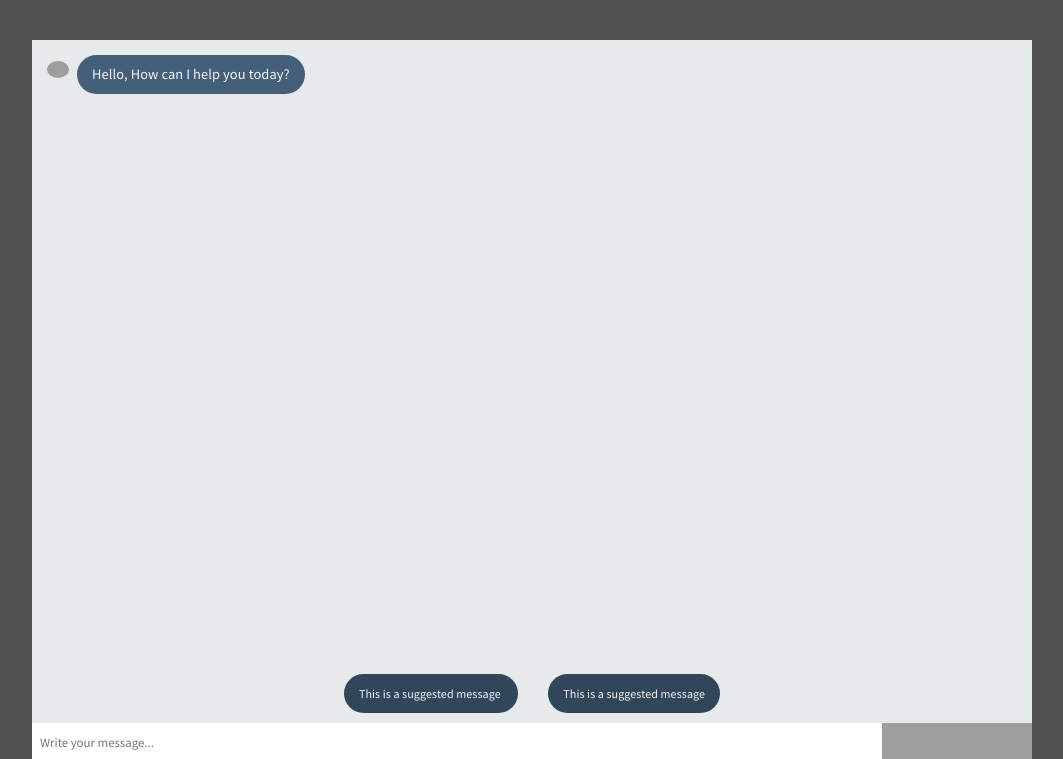
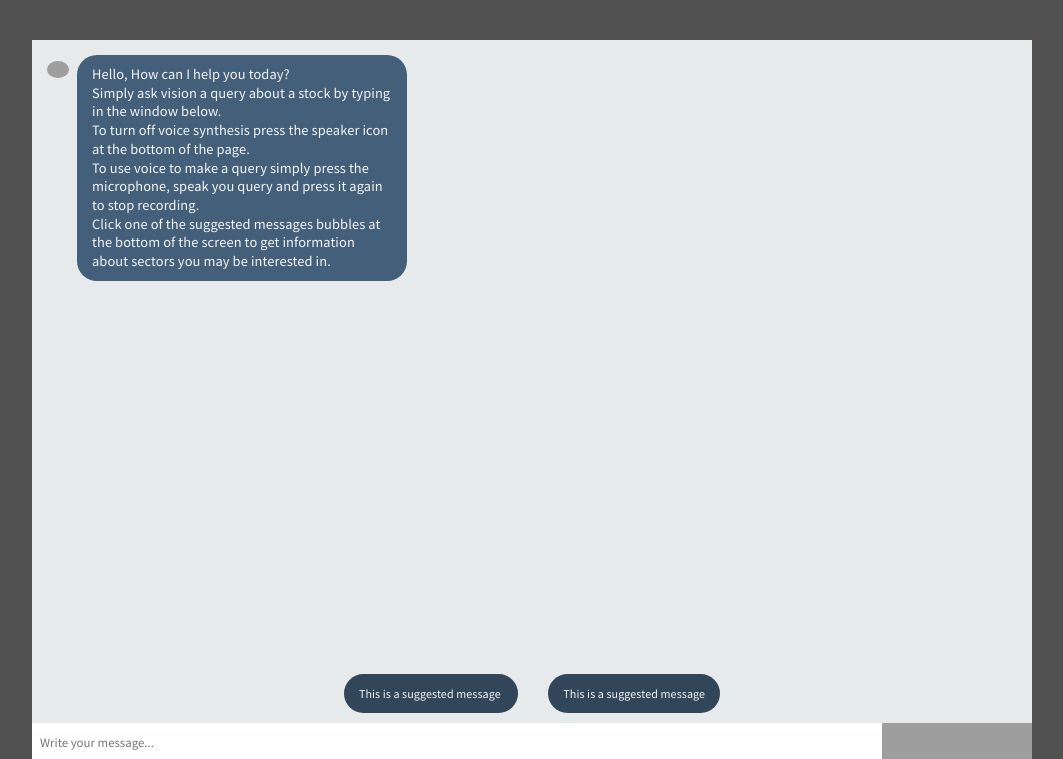
Before and after one commit to u1602283/cs261-front-end, a Python web app: template templates/index.html in a window 1280 px wide. Shown: the top 759 px of the page, without its empty margins (108-1171 px from the left). Run offline with Jinja, Linux system fonts and the light colour scheme; the template is opened without the code that fills it, so the values that code supplies are empty; some libraries are stand-ins or nearby versions; grey boxes are pictures that could not be loaded.

Commit message:
Added introduction message

```diff
--- a/templates/index.html
+++ b/templates/index.html
@@ -25,7 +25,11 @@ Website: http://emilcarlsson.se/
 			<ul>
 				<li class="replies">
 					<img src="https://cdn.discordapp.com/attachments/400378754427256834/418920217104613399/bot.svg" alt="" />
-					<p>Hello, How can I help you today?</p>
+					<p>Hello, How can I help you today?<br>
+						Simply ask vision a query about a stock by typing in the window below.<br>
+						To turn off voice synthesis press the speaker icon at the bottom of the page.<br>
+						To use voice to make a query simply press the microphone, speak you query and press it again to stop recording.<br>
+						Click one of the suggested messages bubbles at the bottom of the screen to get information about sectors you may be interested in.<br></p>
 				</li>
 			</ul>
 			<div id="snackbarWrapper">
```
